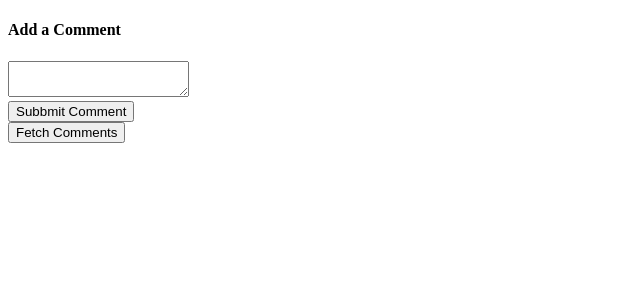
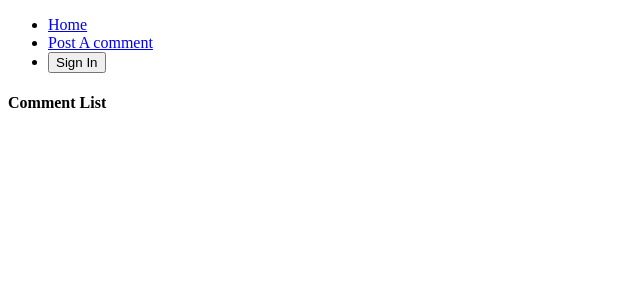
Before and after one commit to krystianknowak/testing, a React (Create React App) app: page / in a window 1280 px wide. Shown: the top 300 px of the page, without its empty margins (0-640 px from the left). Built offline with nearby package versions, Linux system fonts and the light colour scheme.

Commit message:
requireAuth router

```diff
--- a/src/components/App.js
+++ b/src/components/App.js
@@ -1,13 +1,42 @@
-import React from "react";
+import React, { Component } from "react";
+import { Route, Link } from "react-router-dom"
+import { connect } from "react-redux"
 import CommentBox from "components/CommentBox";
 import CommentList from "components/CommentList";
-// import CommentList from "./CommentList";
+import * as actions from "actions";
 
-export default () => {
-  return (
-    <div>
-      <CommentBox />
-      <CommentList />
-    </div>
-  );
+class App extends Component {
+  renderButton() {
+    if (this.props.auth) {
+      return <button onClick={() => this.props.changeAuth(false)}>Sign Out</button>
+    } else {
+      return <button onClick={() => this.props.changeAuth(true)}>Sign In</button>
+    }
+  }
+
+  renderHeader() {
+    return (
+      <ul>
+        <li><Link to="/">Home</Link></li>
+        <li><Link to="/post">Post A comment</Link></li>
+        <li>{this.renderButton()}</li>
+      </ul>
+    )
+  }
+
+  render() {
+    return (
+      <div>
+        {this.renderHeader()}
+        <Route path="/post" component={CommentBox} />
+        <Route path="/" exact component={CommentList} />
+      </div>
+    );
+  }
 };
+
+function mapStateToProps(state) {
+  return { auth: state.auth };
+}
+
+export default connect(mapStateToProps, actions)(App);
--- a/src/components/CommentBox.js
+++ b/src/components/CommentBox.js
@@ -1,6 +1,7 @@
 import React, { Component } from "react";
 import { connect } from "react-redux";
 import * as actions from "actions";
+import requireAuth from "components/requireAuth";
 
 class CommentBox extends Component {
   state = {
@@ -37,4 +38,4 @@
   }
 }
 
-export default connect(null, actions)(CommentBox);
+export default connect(null, actions)(requireAuth(CommentBox));
--- a/src/components/CommentList.js
+++ b/src/components/CommentList.js
@@ -11,6 +11,7 @@
   render() {
     return (
       <div>
+        <h4>Comment List</h4>
         <ul>{this.renderComments()}</ul>
       </div>
     );
--- a/src/components/requireAuth.js
+++ b/src/components/requireAuth.js
@@ -1,11 +1,30 @@
 import React, { Component } from "react";
+import { connect } from "react-redux";
 
 export default (ChildComponent) => {
     class ComposedComponent extends Component {
+        componentDidMount() {
+            this.shouldNavigateAway();
+        }
+
+        componentDidUpdate() {
+            this.shouldNavigateAway();
+        }
+
+        shouldNavigateAway() {
+            if (!this.props.auth) {
+                this.props.history.push("/");
+            }
+        }
+
         render() {
-            return <ChildComponent />
+            return <ChildComponent {...this.props} />
         }
     }
 
-    return ComposedComponent;
+    function mapStateToProps(state) {
+        return { auth: state.auth };
+    }
+
+    return connect(mapStateToProps)(ComposedComponent);
 }
--- a/src/index.js
+++ b/src/index.js
@@ -1,11 +1,14 @@
 import React from "react";
 import ReactDOM from "react-dom";
+import { BrowserRouter, Route } from "react-router-dom";
 import Root from "Root";
 import App from "components/App";
 
 const providerApp = (
   <Root>
-    <App />
+    <BrowserRouter>
+      <Route path="/" component={App} />
+    </BrowserRouter>
   </Root>
 );
 
```
